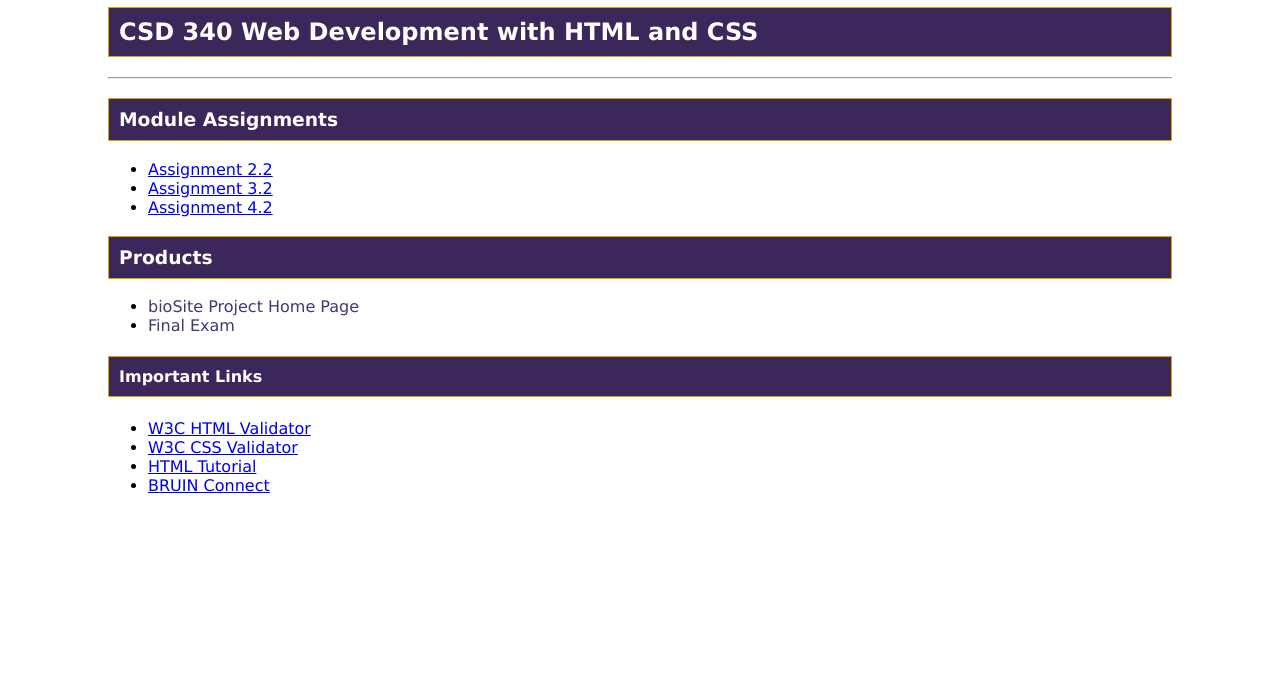
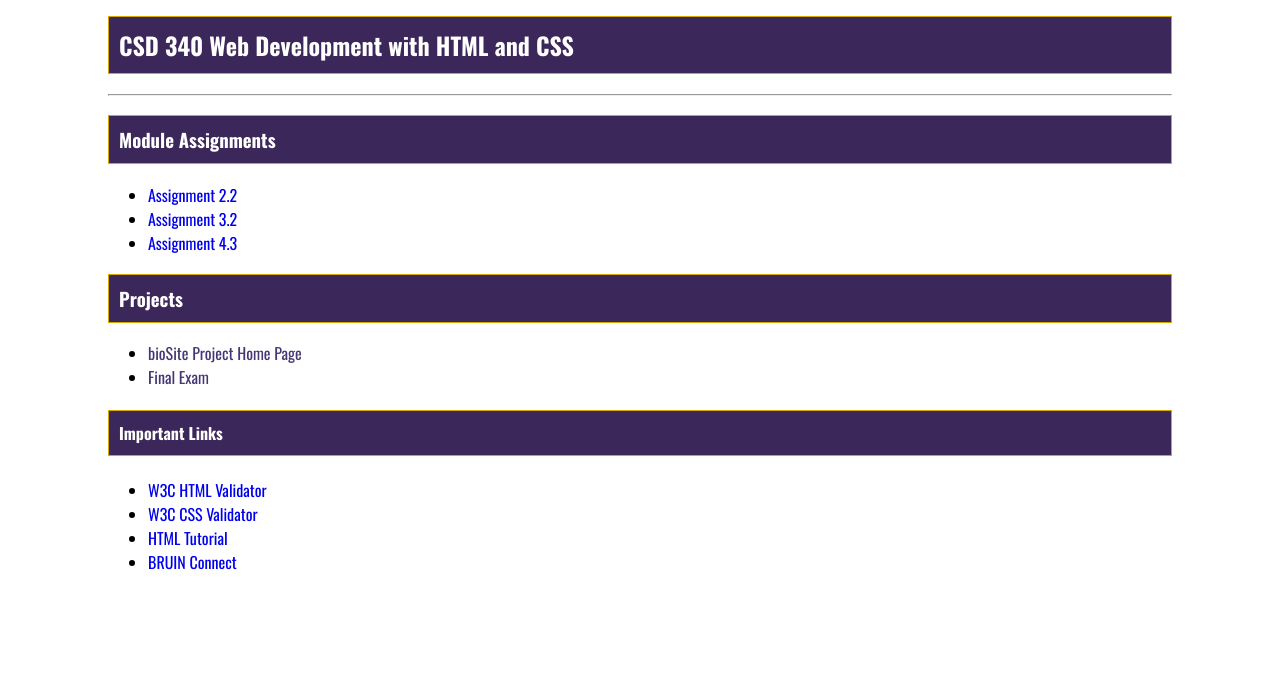
Before and after one commit to buddyboy52/csd-340, a plain HTML site: page index.html in a window 1280 px wide. Shown: the part 124-800 px from the top of the page. Drawn offline with nearby package versions, Linux system fonts and the light colour scheme.

Commit message:
Update index and site

```diff
--- a/index.html
+++ b/index.html
@@ -1,9 +1,13 @@
 <!DOCTYPE html>
 
 <html lang="en-us">
+
 <head>
 
     <link rel="stylesheet" href="site.css" type="text/css">
+    <link rel="preconnect" href="https://fonts.googleapis.com">
+    <link rel="preconnect" href="https://fonts.gstatic.com" crossorigin>
+    <link href="https://fonts.googleapis.com/css2?family=Oswald:wght@300;400;500;700&display=swap" rel="stylesheet">
 
     <title>Andrew McCloud's CSD 340 Landing Page</title>
 
@@ -25,11 +29,11 @@
 
             <li><a href="module-2/mccloud_EX1.html">Assignment 2.2</a></li>
             <li><a href="module-3/mccloud_EX2.html">Assignment 3.2</a></li>
-                <li><a href="module-4/mccloud_EX3.html">Assignment 4.2</a></li>
+            <li><a href="module-4/mccloud_EX3.html">Assignment 4.3</a></li>
 
         </ul>
 
-            <h3>Products</h3>
+        <h3>Projects</h3>
 
         <ul class="anchors">
             <li><a href="#">bioSite Project Home Page</a></li>
@@ -49,4 +53,5 @@
     </div>
 
 </body>
+
 </html>
--- a/site.css
+++ b/site.css
@@ -1,63 +1,75 @@
-body{
+body {
 
     font-family: Oswald, Verdana, Arial, sans-serif;
 
 }
 
-#container{
+#container {
 
-    margin-top: 50px;
     margin-left: 100px;
     margin-right: 100px;
+    margin-top: 50px;
 
 }
 
-h1{
+h1 {
 
     background-color: #3C275a;
+    border: 1px solid #D6A800;
     color: #fff;
-    border: 1px solid #D6A800;
     padding: 10px;
 
 }
 
-h2{
+h2 {
 
     background-color: #3C275a;
+    border: 1px solid #D6A800;
     color: #fff;
-    border: 1px solid #D6A800;
     padding: 10px;
 
 }
 
-h3{
+h3 {
 
     background-color: #3C275a;
+    border: 1px solid #D6A800;
     color: #fff;
-    border: 1px solid #D6A800;
     padding: 10px;
 
 }
 
-h4{
+h4 {
 
     background-color: #3C275a;
+    border: 1px solid #D6A800;
     color: #fff;
-    border: 1px solid #D6A800;
     padding: 10px;
 
 }
 
-.anchors a{
+.anchors a {
 
     color: #453674;
     text-decoration: none;
 
 }
 
-.anchors a:hover{
+.anchors a:hover {
 
     background-color: #D6A800;
     color: #4F3674;
 
 }
+
+.anchors a:visited {
+
+    color: #3C275a;
+
+}
+
+a {
+
+    text-decoration: none;
+
+}
```
Also changed, not shown: 2 other files. Lines whose indentation alone changed are shown as unchanged.
